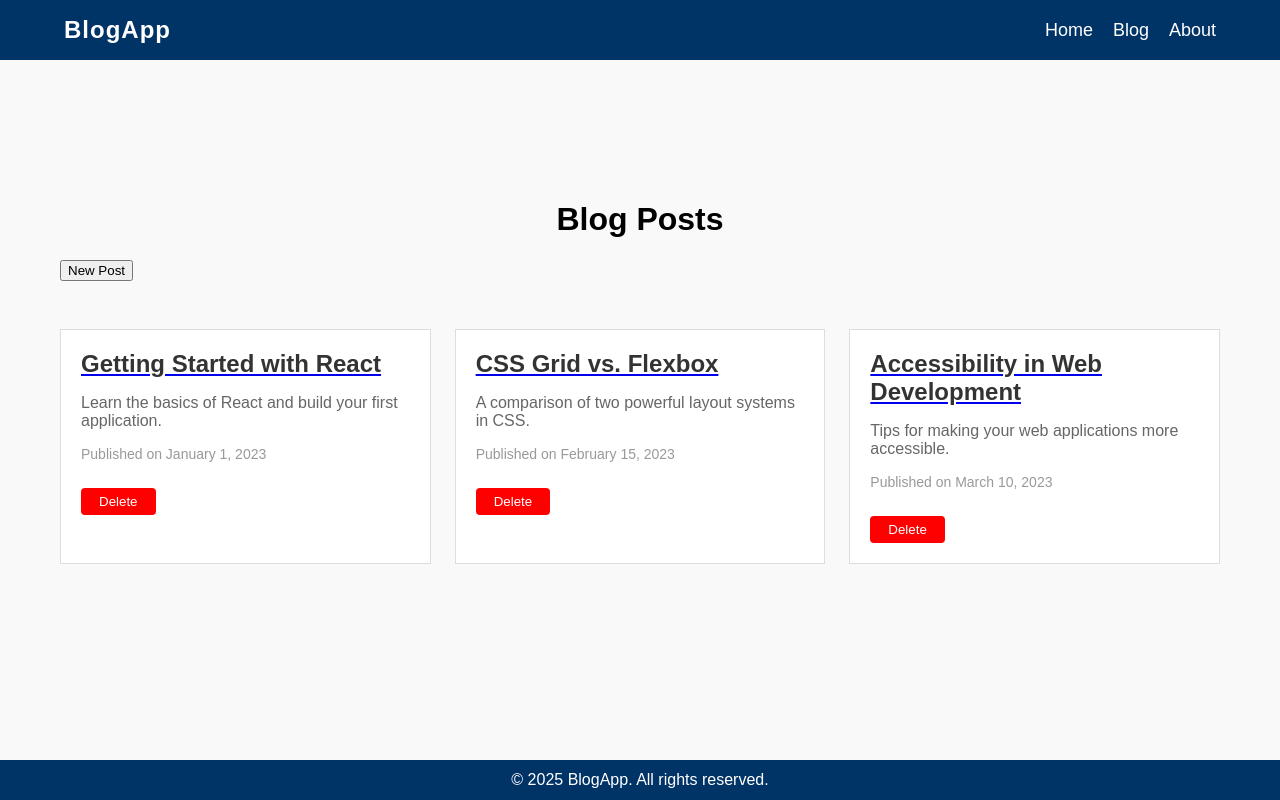
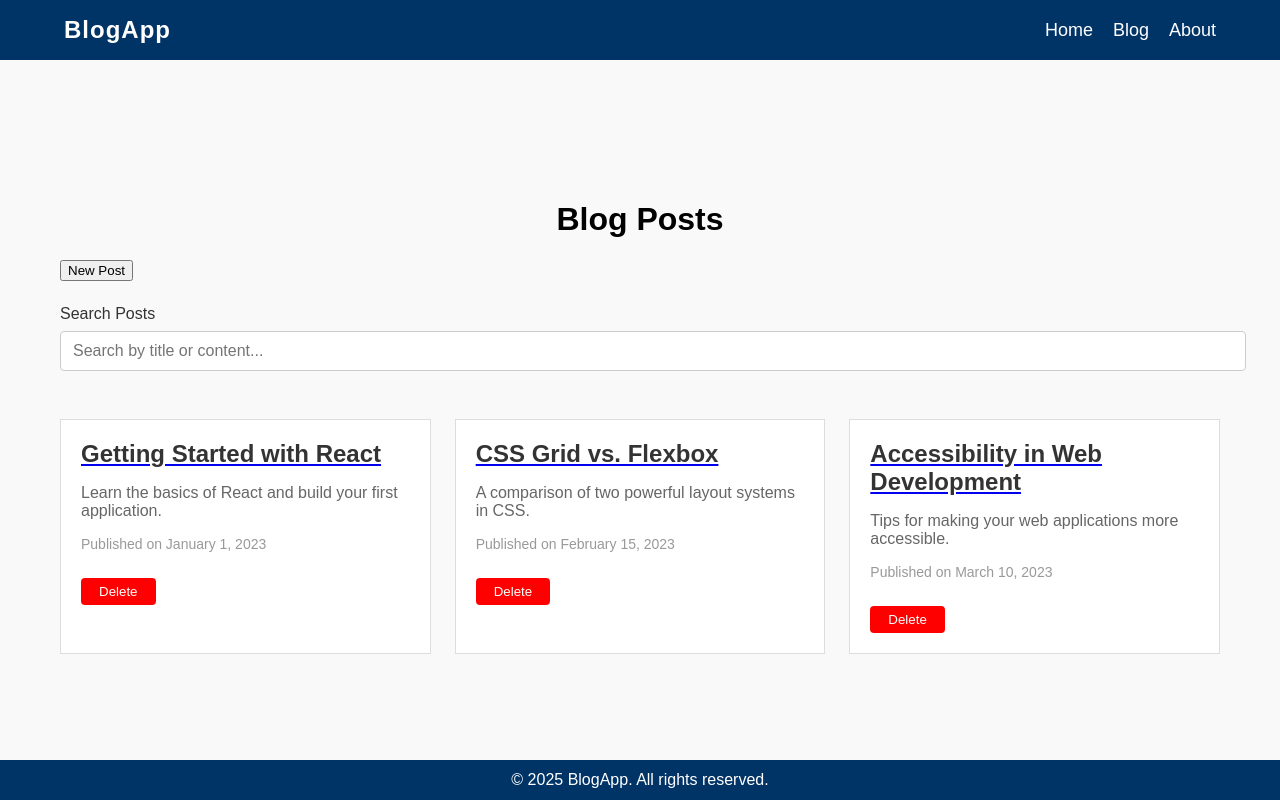
Before and after one commit to anilkurma06/React-Blog-Post, a React (Vite) app: page / in a window 1280 px wide. Built offline with nearby package versions, Linux system fonts and the light colour scheme; the HTML template or start-up script is replaced by a standard one.

Commit message:
Challenge 7 completed

```diff
--- a/src/App.jsx
+++ b/src/App.jsx
@@ -1,4 +1,5 @@
 import React from 'react';
+import SearchBar from './components/SearchBar';
 import { Routes, Route } from 'react-router-dom';
 import BlogPostList from './components/BlogPostList';
 import BlogPostForm from '../components/BlogPostForm';
@@ -30,6 +31,7 @@ const samplePosts = [
 
 function App() {
   const [posts, setPosts] = React.useState(samplePosts);
+  const [search, setSearch] = React.useState("");
   const [editingPost, setEditingPost] = React.useState(null);
   const [showForm, setShowForm] = React.useState(false);
 
@@ -72,10 +74,21 @@ function App() {
     <Layout>
       <h1>Blog Posts</h1>
       <button onClick={handleCreate} style={{ marginBottom: 24 }}>New Post</button>
+      <SearchBar
+        value={search}
+        onChange={e => setSearch(e.target.value)}
+      />
       {showForm && (
         <BlogPostForm post={editingPost} onSubmit={handleFormSubmit} />
       )}
-      <BlogPostList posts={posts} onDelete={handleDelete} />
+      <BlogPostList
+        posts={posts.filter(
+          post =>
+            post.title.toLowerCase().includes(search.toLowerCase()) ||
+            post.summary.toLowerCase().includes(search.toLowerCase())
+        )}
+        onDelete={handleDelete}
+      />
       <Routes>
         <Route path="/posts/:id" element={<p>Post Content Placeholder</p>} />
       </Routes>
--- /dev/null
+++ b/src/components/SearchBar.jsx
@@ -0,0 +1,22 @@
+import React from "react";
+import styles from "./SearchBar.module.css";
+
+const SearchBar = ({ value, onChange }) => (
+  <div className={styles.searchBar}>
+    <label htmlFor="search-input" className={styles.label}>
+      Search Posts
+    </label>
+    <input
+      id="search-input"
+      type="text"
+      className={styles.input}
+      placeholder="Search by title or content..."
+      value={value}
+      onChange={onChange}
+      aria-label="Search blog posts"
+      autoComplete="off"
+    />
+  </div>
+);
+
+export default SearchBar;
--- /dev/null
+++ b/src/components/SearchBar.module.css
@@ -0,0 +1,36 @@
+.searchBar {
+  display: flex;
+  flex-direction: column;
+  gap: 8px;
+  margin-bottom: 24px;
+}
+
+.label {
+  font-size: 16px;
+  color: #333;
+  font-weight: 500;
+}
+
+.input {
+  padding: 10px 12px;
+  border: 1px solid #ccc;
+  border-radius: 4px;
+  font-size: 16px;
+  width: 100%;
+  transition: border 0.2s;
+}
+
+.input:focus {
+  border: 1.5px solid #007bff;
+  outline: none;
+}
+
+@media (max-width: 768px) {
+  .searchBar {
+    margin-bottom: 16px;
+  }
+  .input {
+    font-size: 15px;
+    padding: 8px 10px;
+  }
+}
```
